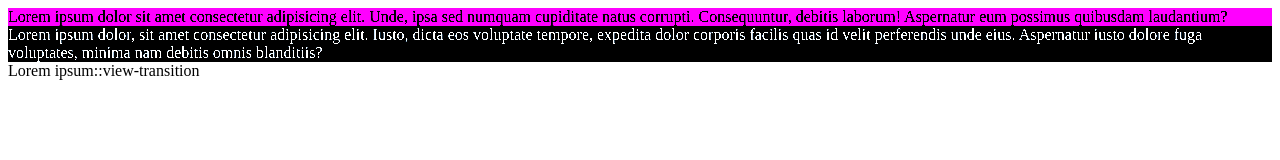
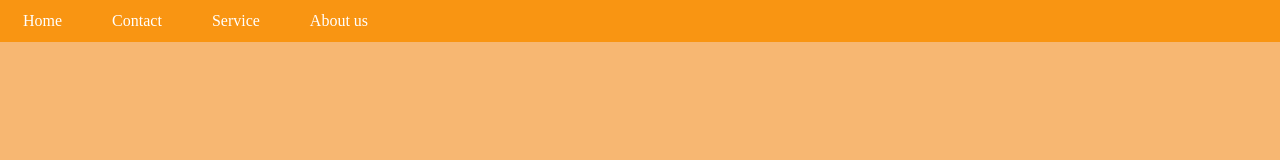
Before and after one commit to Aryansahu28/Web-Development-by-CWH, a plain HTML site: page Exercise4.html in a window 1280 px wide. Drawn offline with Linux system fonts and the light colour scheme.

Commit message:
Exercise 4

```diff
--- a/Exercise4.html
+++ b/Exercise4.html
@@ -7,30 +7,55 @@
     <title>Exercise 4</title>
     <style>
          :root {
-            --webkit-filter: contrast(600%);
-            --color: rgb(219, 12, 219);
-            --seccolor: black;
+            --primarycolor: rgb(249, 149, 18);
+            --textcolor: white;
+            --seccolor: rgb(247, 183, 114);
         }
 
-        .nothing {
-            background-color: var(--color);
-            -webkit-filter: var(--webkit-filter);
-            color: var(--seccolor)
+        body {
+            background-color: var(--seccolor);
         }
 
-        .coming {
-            background-color: var(--seccolor);
-            color: aliceblue;
-            -webkit-filter: var(--webkit-filter);
+        * {
+            margin: 0;
+            padding: 0;
+        }
+
+        nav {
+            background-color: var(--primarycolor);
+            padding: 12px 0px;
+        }
+
+        ul li {
+            list-style: none;
+            color: var(--textcolor);
+            display: inline;
+            padding: 23px;
+        }
+
+        ul li a {
+            color: var(--textcolor);
+            text-decoration: none;
         }
     </style>
 </head>
 
 <body>
-    <div class="nothing">Lorem ipsum dolor sit amet consectetur adipisicing elit. Unde, ipsa sed numquam cupiditate natus corrupti. Consequuntur, debitis laborum! Aspernatur eum possimus quibusdam laudantium?</div>
+    <header>
+        <nav>
+            <ul>
+                <li>
+                    <a href="/">Home</a></li>
+                <li>
+                    <a href=" /">Contact</a></li>
+                <li>
+                    <a href="/">Service</a></li>
+                <li>
+                    <a href=" /">About us</a></li>
+            </ul>
+        </nav>
+    </header>
 
-    <div class="coming">Lorem ipsum dolor, sit amet consectetur adipisicing elit. Iusto, dicta eos voluptate tempore, expedita dolor corporis facilis quas id velit perferendis unde eius. Aspernatur iusto dolore fuga voluptates, minima nam debitis omnis blanditiis?</div>
-    <div class="slc">Lorem ipsum::view-transition</div>
 </body>
 
 </html>
```
